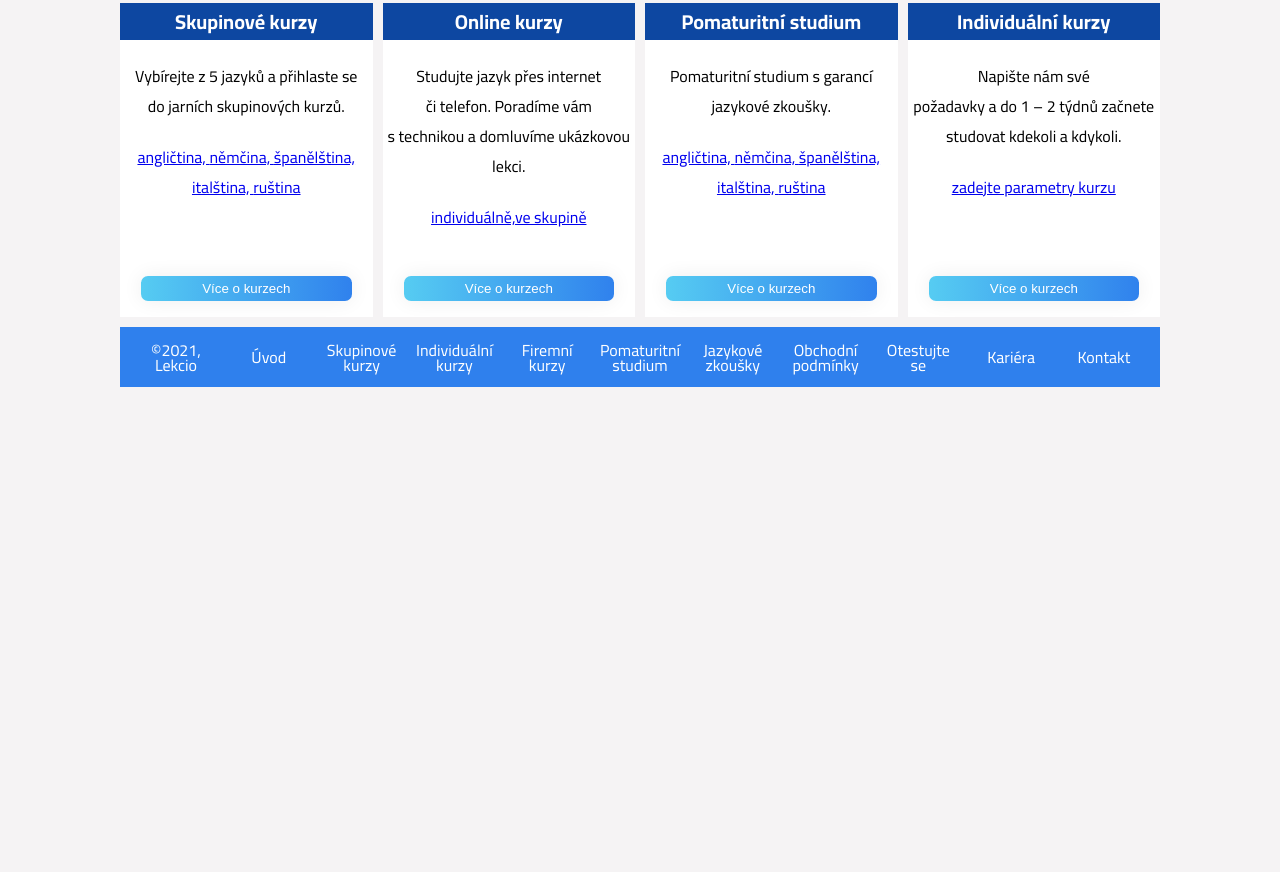
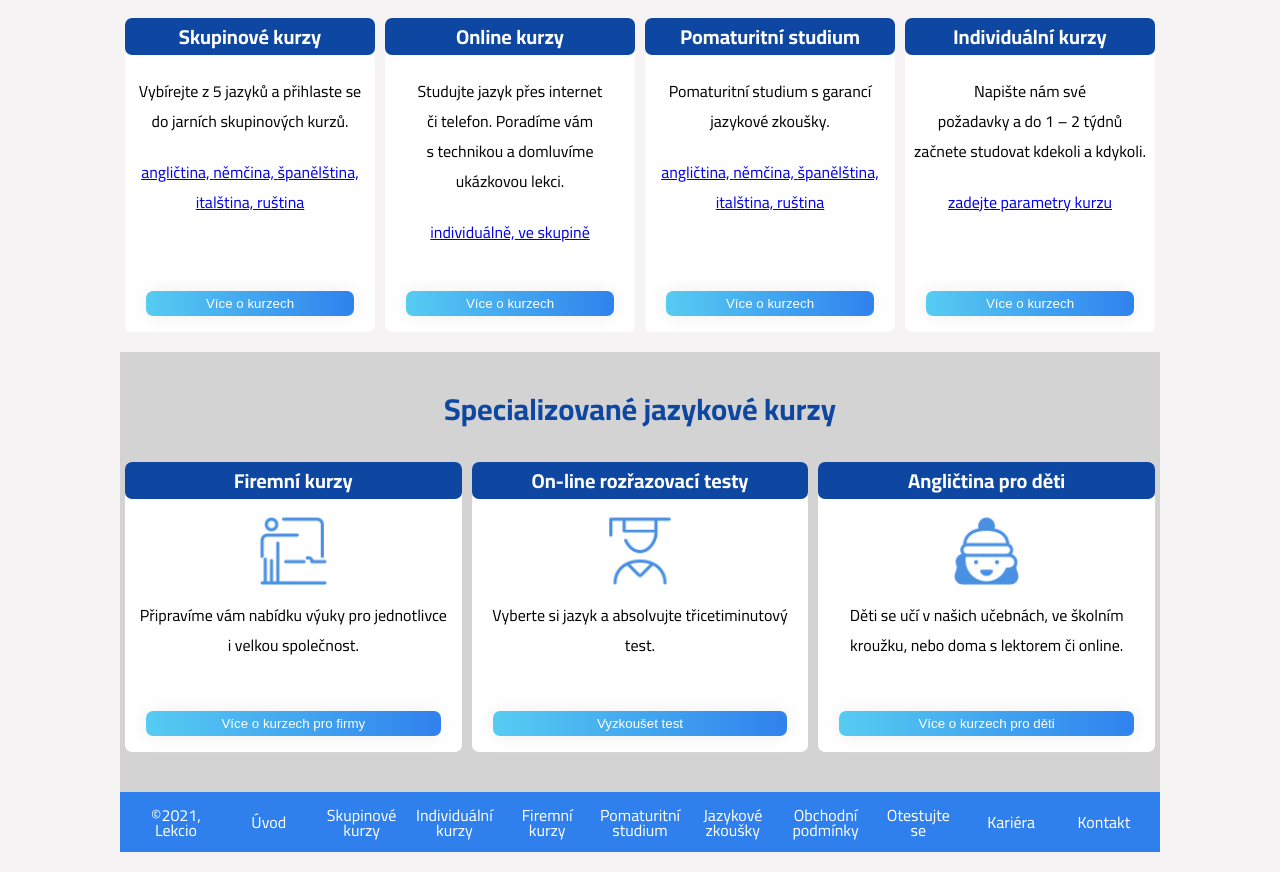
Before and after one commit to TomasProkes/final-project, an Eleventy site: page index.html in a window 1280 px wide. Shown: the part 735-1607 px from the top of the page. Before the commit the page ends 1142 px from the top, so only its background shows below. Built offline with nearby package versions, Linux system fonts and the light colour scheme; Eleventy itself is replaced by a stand-in of ours; files that its build step writes are made by us from their sources.

Commit message:
offer-spec added

```diff
--- a/index.html
+++ b/index.html
@@ -134,6 +134,7 @@
             type: 'carousel'
         }).mount()
     </script>
+
     <!-- OFFER GRID -->
 
     <div class="offer">
@@ -150,8 +151,9 @@
         <div class="offer__box">
             <h3><a class="offer__link-upper" href="#">Online kurzy</a></h3>
             <div class="offer__content">
-            <p>Studujte jazyk přes internet či&nbsp;telefon. Poradíme vám s&nbsp;technikou a domluvíme ukázkovou lekci.</p>
-            <a class="offer__link" href="#">individuálně,</a><a class="offer__link" href="#">ve skupině</a><br>
+                <p>Studujte jazyk přes internet či&nbsp;telefon. Poradíme vám s&nbsp;technikou a domluvíme ukázkovou
+                    lekci.</p>
+                <a class="offer__link" href="#">individuálně,</a><a class="offer__link" href="#"> ve skupině</a><br>
             </div>
             <button><a class="offer__button" href="#">Více o kurzech</a></button>
         </div>
@@ -168,10 +170,43 @@
         <div class="offer__box">
             <h3><a class="offer__link-upper" href="#">Individuální kurzy</a></h3>
             <div class="offer__content">
-            <p>Napište nám své požadavky&nbsp;a&nbsp;do&nbsp;1&nbsp;–&nbsp;2 týdnů začnete studovat kdekoli a kdykoli.</p>
+                <p>Napište nám své požadavky&nbsp;a&nbsp;do&nbsp;1&nbsp;–&nbsp;2 týdnů začnete studovat kdekoli a
+                    kdykoli.</p>
                 <a class="offer__link" href="#">zadejte parametry kurzu</a><br>
             </div>
             <button><a class="offer__button" href="#">Více o kurzech</a></button>
+        </div>
+    </div>
+
+    <!-- SPEC OFFER -->
+
+    <div class="offer-spec">
+        <h2 class="offer-spec__h2">Specializované jazykové kurzy</h2>
+        <div class="offer-spec__content">
+
+
+            <div class="offer-spec__box">
+
+                <h3><a class="offer-spec__link-upper" href="#">Firemní kurzy</a></h3>
+                <img src="images/icons8-teacher-64.png" class="offer-spec__icon" alt="Teacher icon">
+                <p class="offer-spec__desc">Připravíme vám nabídku výuky pro jednotlivce i&nbsp;velkou společnost.</p>
+
+                <button><a class="offer-spec__button" href="#">Více o kurzech pro firmy</a></button>
+            </div>
+            <div class="offer-spec__box">
+                <h3><a class="offer-spec__link-upper" href="#">On-line rozřazovací testy</a></h3>
+                <img src="images/icons8-student-male-64.png" class="offer-spec__icon" alt="Student icon">
+                <p class="offer-spec__desc">Vyberte si jazyk a absolvujte třicetiminutový test.</p>
+
+                <button><a class="offer-spec__button" href="#">Vyzkoušet test</a></button>
+            </div>
+            <div class="offer-spec__box">
+                <h3><a class="offer-spec__link-upper" href="#">Angličtina pro děti</a></h3>
+                <img src="images/icons8-child.png" class="offer-spec__icon" alt="Child icon">
+                <p class="offer-spec__desc">Děti se učí v našich učebnách, ve školním kroužku, nebo doma s lektorem či online.</p>
+
+                <button><a class="offer-spec__button" href="#">Více o kurzech pro děti</a></button>
+            </div>
         </div>
     </div>
 
--- a/scss/style.scss
+++ b/scss/style.scss
@@ -6,7 +6,7 @@ $font-main-text: "Cairo", sans-serif;
 
 $padding-block: 10px;
 
-$margin-bottom: 10px;
+$margin-bottom: 20px;
 
 html {
   box-sizing: border-box;
@@ -35,10 +35,9 @@ h3 {
   margin: 0;
   background-color: $primary;
   color: $third;
+  border-radius: 7px;
 }
-// .header__whole {
-//   position: fixed;
-// }
+
 
 .header {
   display: flex;
@@ -108,7 +107,7 @@ h3 {
   }
 }
 .menu {
-  margin-bottom: $margin-bottom;
+
 
   &__link {
     background-image: linear-gradient(
@@ -200,13 +199,9 @@ h3 {
 .offer {
 
   display: flex;
-
-  // display: grid;
-  // grid-template-columns: repeat(4, 1fr);
-  // grid-template-rows: 1;
-  margin-bottom: $margin-bottom;
   gap: 10px;
   text-align: center;
+  margin: 0 5px $margin-bottom 5px;
 
 
   &__link-upper {
@@ -240,6 +235,7 @@ h3 {
     box-shadow: 0 0 20px #eee;
     border-radius: 7px;
     display: block;
+
   }
 
   &__button:hover {
@@ -249,6 +245,7 @@ h3 {
   }
   &__box {
     background-color: $third;
+    border-radius: 7px;
     flex: 0 0 calc((100% - 30px) / 4);
     display: flex;
     flex-direction: column;
@@ -265,6 +262,78 @@ button {
   border: none;
   margin: 30px 10px 10px 10px;
 
+}
+
+.offer-spec {
+
+  text-align: center;
+  // margin: 0 5px $margin-bottom 5px;
+  background-color: lightgray;
+  padding-bottom: $margin-bottom;
+  padding-top: 5px;
+
+  &__content {
+    display: flex;
+
+
+  text-align: center;
+  margin: 0 0 $margin-bottom 5px;
+
+  }
+
+  &__box{
+    display: flex;
+    gap: 10px;
+    margin-right: 10px;
+
+    flex-direction: column;
+      background-color: $third;
+      border-radius: 7px;
+      flex: 0 0 calc((100% - 25px) / 3);
+
+
+  }
+  &__link-upper {
+    color: $third;
+    text-decoration: none;
+  }
+
+  & p {
+    padding: 5px;
+    margin: 0;
+  }
+
+  &__button {
+
+    background-image: linear-gradient(
+      to right,
+      #56ccf2 0%,
+      #2f80ed 51%,
+      #56ccf2 100%
+    );
+    margin: 5px;
+    padding: 5px;
+    text-align: center;
+    transition: 0.5s;
+    background-size: 200% auto;
+    text-decoration: none;
+    color: $third;
+    box-shadow: 0 0 20px #eee;
+    border-radius: 7px;
+    display: block;
+
+  }
+
+  &__button:hover {
+    background-position: right center;
+    color: $primary;
+    text-decoration: none;
+  }
+ &__icon {
+  width: 20%;
+  align-self: center;
+  margin-top: 8px;
+ }
 }
 
 .footer {
```
Also changed, not shown: package.json (+11 -1 lines), css/style.css, images/icons8-child.png (added), images/icons8-student-male-64.png (added), images/icons8-teacher-64.png (added), 1 other file. Lines whose indentation alone changed are shown as unchanged.
